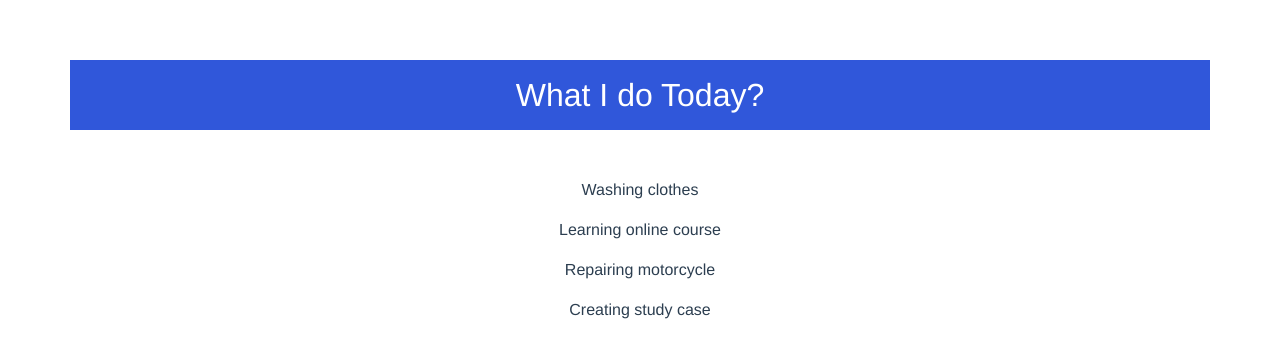
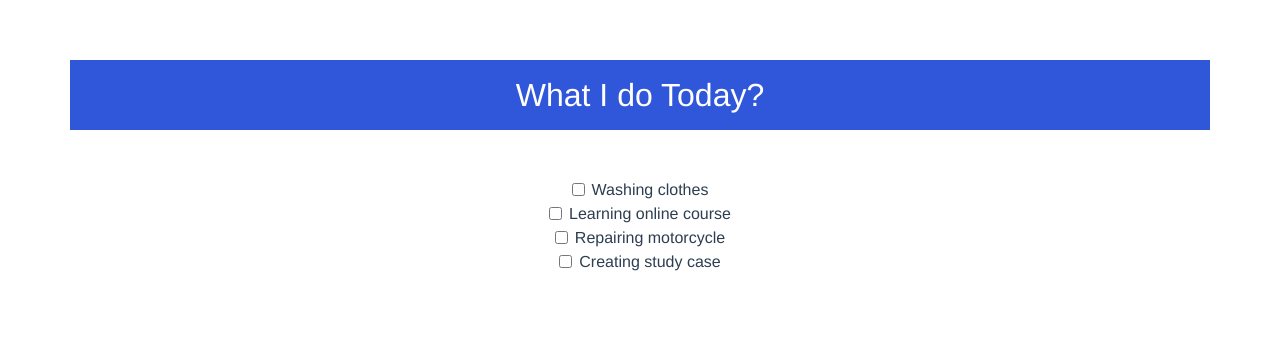
Before and after one commit to sahrialardians/vue-daily-plan, a Vue app: page / in a window 1280 px wide. Shown: the top 358 px of the page. Built offline with nearby package versions, Linux system fonts and the light colour scheme.

Commit message:
change list with checkbox

```diff
--- a/src/App.vue
+++ b/src/App.vue
@@ -10,7 +10,12 @@
         <div class="col-lg-12">
           <div class="home-work">
             <div v-for="taskMe in tasks" v-bind:key="taskMe.id" class="tasks">
-              <p>{{ taskMe.nameTask }}</p>
+              <div class="form-check">
+                <input class="form-check-input" type="checkbox" value="" id="defaultCheck1">
+                <label class="form-check-label" for="defaultCheck1">
+                  {{ taskMe.nameTask }}
+                </label>
+              </div>
             </div>
           </div>
         </div>
```
